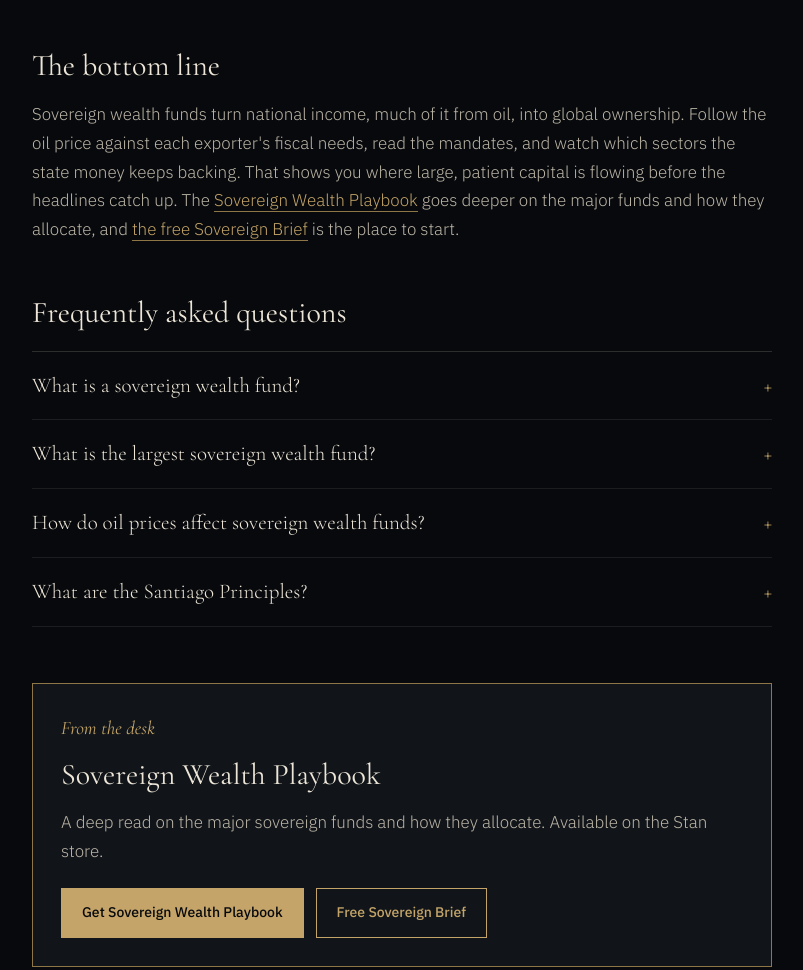
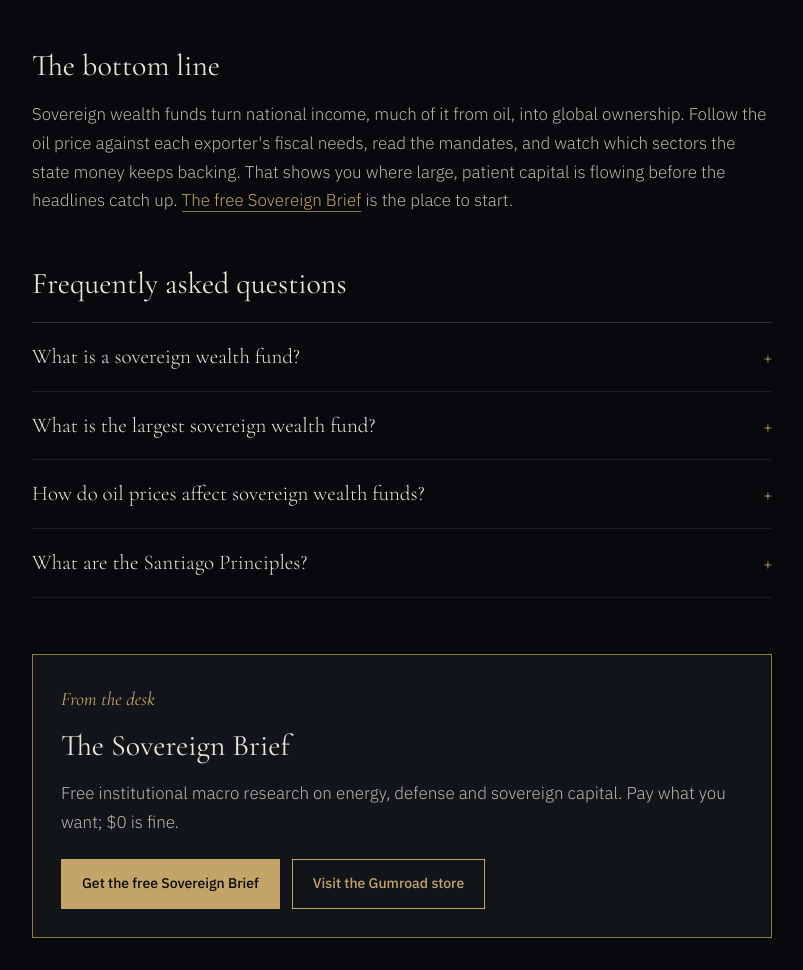
Before and after one commit to RationalPrince/RationalPrince.github.io, a plain HTML site: page research/sovereign-wealth-funds-explained/index.html in a window 1280 px wide. Shown: the part 3680-4650 px from the top of the page, without its empty margins (64-867 px from the left). Drawn offline with nearby package versions, Linux system fonts and the light colour scheme.

Commit message:
Remove the Stan store from the rest of the site
The store now sells through Gumroad only. Drop the Stan mention from the
About page, llms.txt and index.md, and point the sovereign wealth funds
explainer's call to action at the free Sovereign Brief on Gumroad.

Co-Authored-By: Claude Fable 5.2 <noreply@anthropic.com>
Claude-Session: https://claude.ai/code/session_017LCSL9WBXhSXR9au6ZDvpG

```diff
--- a/research/sovereign-wealth-funds-explained/index.html
+++ b/research/sovereign-wealth-funds-explained/index.html
@@ -101,7 +101,7 @@
 </ul>
 
 <h2>The bottom line</h2>
-<p>Sovereign wealth funds turn national income, much of it from oil, into global ownership. Follow the oil price against each exporter's fiscal needs, read the mandates, and watch which sectors the state money keeps backing. That shows you where large, patient capital is flowing before the headlines catch up. The <a class="inline" href="https://stan.store/rationalprince?utm_source=rationalprince.com&amp;utm_medium=research&amp;utm_campaign=swf">Sovereign Wealth Playbook</a> goes deeper on the major funds and how they allocate, and <a class="inline" href="https://rationalprince.gumroad.com/l/gndlgc?utm_source=rationalprince.com&amp;utm_medium=research&amp;utm_campaign=swf">the free Sovereign Brief</a> is the place to start.</p>
+<p>Sovereign wealth funds turn national income, much of it from oil, into global ownership. Follow the oil price against each exporter's fiscal needs, read the mandates, and watch which sectors the state money keeps backing. That shows you where large, patient capital is flowing before the headlines catch up. <a class="inline" href="https://rationalprince.gumroad.com/l/gndlgc?utm_source=rationalprince.com&amp;utm_medium=research&amp;utm_campaign=swf">The free Sovereign Brief</a> is the place to start.</p>
 
 </div>
 <section class="faq" aria-labelledby="faq-title">
@@ -113,9 +113,9 @@
 </section>
 <aside class="cta-box">
 <p class="kicker">From the desk</p>
-<h2>Sovereign Wealth Playbook</h2>
-<p>A deep read on the major sovereign funds and how they allocate. Available on the Stan store.</p>
-<p class="cta-row"><a class="btn-gold" href="https://stan.store/rationalprince?utm_source=rationalprince.com&amp;utm_medium=research&amp;utm_campaign=sovereign-wealth-funds-explained">Get Sovereign Wealth Playbook</a> <a class="btn-line" href="https://rationalprince.gumroad.com/l/gndlgc?utm_source=rationalprince.com&amp;utm_medium=research&amp;utm_campaign=sovereign-wealth-funds-explained">Free Sovereign Brief</a></p>
+<h2>The Sovereign Brief</h2>
+<p>Free institutional macro research on energy, defense and sovereign capital. Pay what you want; $0 is fine.</p>
+<p class="cta-row"><a class="btn-gold" href="https://rationalprince.gumroad.com/l/gndlgc?utm_source=rationalprince.com&amp;utm_medium=research&amp;utm_campaign=sovereign-wealth-funds-explained">Get the free Sovereign Brief</a> <a class="btn-line" href="https://rationalprince.gumroad.com/?utm_source=rationalprince.com&amp;utm_medium=research&amp;utm_campaign=sovereign-wealth-funds-explained">Visit the Gumroad store</a></p>
 </aside>
 <section class="related" aria-labelledby="rel-title">
 <h2 id="rel-title">More from the research desk</h2>
```
Also changed, not shown: about.html (+1 -1 lines), llms.txt, 1 other file.
